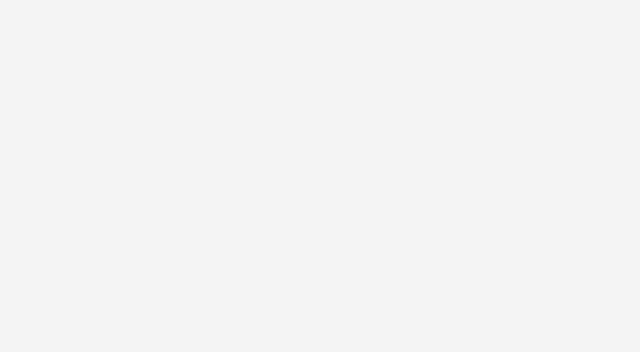
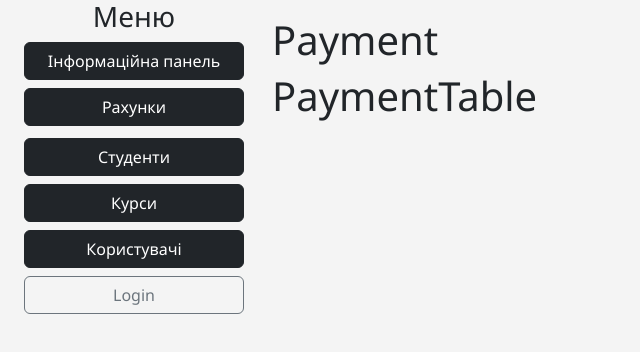
Before and after one commit to butkodenis/fpo, a React (Vite) app in the folder client/: page /payment in a window 1280 px wide. Before the commit this address had no page. Shown: the top 352 px of the page, without its empty margins (0-640 px from the left). Built offline with nearby package versions, Linux system fonts and the light colour scheme.

Commit message:
Add Payment page and PaymentTable component

```diff
--- a/client/src/App.jsx
+++ b/client/src/App.jsx
@@ -12,6 +12,7 @@ import StudentAdd from './components/forms/StudentAdd';
 import StudentAddContract from './components/forms/StudentAddContract';
 import StudentsBalance from './components/pages/StudentsBalance';
 import Course from './components/pages/Course';
+import Payment from './components/pages/Payment';
 
 function App() {
   return (
@@ -28,6 +29,7 @@ function App() {
             <Route path="/students/:id/addContract" element={<StudentAddContract />} />
             <Route path="/studentsBalance" element={<StudentsBalance />} />
             <Route path="/courses" element={<Course />} />
+            <Route path="/payment" element={<Payment />} />
           </Route>
           <Route path="/login2" element={<Login />} />
         </Routes>
--- a/client/src/components/pages/Layout.jsx
+++ b/client/src/components/pages/Layout.jsx
@@ -9,7 +9,7 @@ const Layout = () => {
         {/* Боковая панель */}
         <Sidebar />
         {/* Основное содержимое */}
-        <div className="flex-grow-1  mt-2 overflow-auto">
+        <div className="flex-grow-1  m-3 overflow-auto">
           <Outlet />
         </div>
       </div>
--- a/client/src/components/pages/Payment.jsx
+++ b/client/src/components/pages/Payment.jsx
@@ -1,9 +1,11 @@
 import React from 'react';
+import PaymentTable from '../teable/PaymentTable';
 
 const Payment = () => {
   return (
     <div>
       <h1>Payment</h1>
+      <PaymentTable />
     </div>
   );
 };
--- a/client/src/components/pages/Sidebar.jsx
+++ b/client/src/components/pages/Sidebar.jsx
@@ -31,7 +31,7 @@ const Sidebar = () => {
                 >
                   Особові рахунки
                 </Link>
-                <Link to="/" className="btn  btn-sm btn-outline-secondary w-75  ms-3">
+                <Link to="/payment" className="btn  btn-sm btn-outline-secondary w-75  ms-3">
                   Платежі
                 </Link>
               </div>
--- /dev/null
+++ b/client/src/components/teable/PaymentTable.jsx
@@ -0,0 +1,11 @@
+import React from 'react';
+
+const PaymentTable = () => {
+  return (
+    <div>
+      <h1>PaymentTable</h1>
+    </div>
+  );
+};
+
+export default PaymentTable;
```
